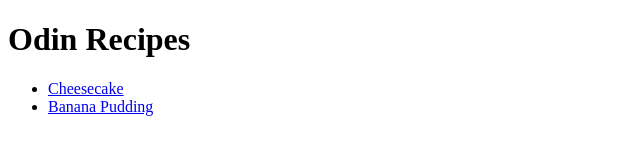
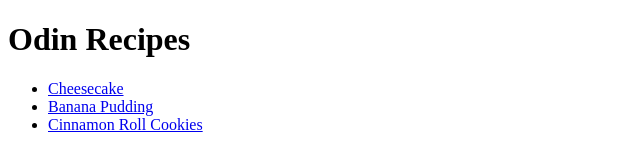
Before and after one commit to garzjos/odin-recipes, a plain HTML site: page index.html in a window 1280 px wide. Shown: the whole page, without its empty margins (0-640 px from the left). Drawn offline with Linux system fonts and the light colour scheme.

Commit message:
Add links to index.html cinnamon-roll-cookies.html
Links allow navigation between index.html and cinnamon-roll-cookies.html

```diff
--- a/index.html
+++ b/index.html
@@ -11,6 +11,7 @@
         <ul>
             <li><a href="recipes/cheesecake.html">Cheesecake</a></li>
             <li><a href="recipes/banana-pudding.html">Banana Pudding</a></li>
+            <li><a href="recipes/cinnamon-roll-cookies.html">Cinnamon Roll Cookies</a></li>
         </ul>
     </body>
 </html>
```
Also changed, not shown: recipes/cinnamon-roll-cookies.html (+2 -0 lines).
